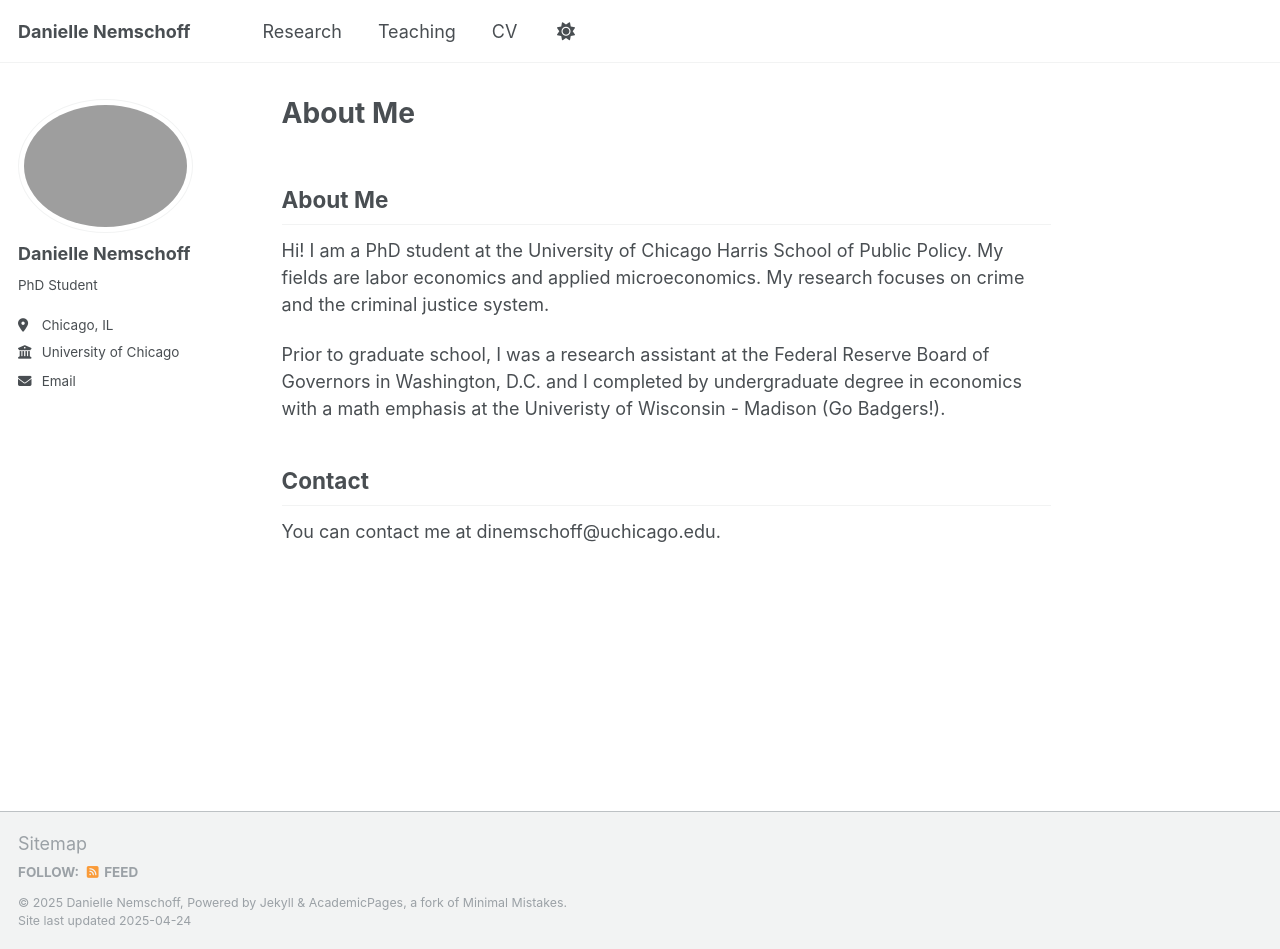
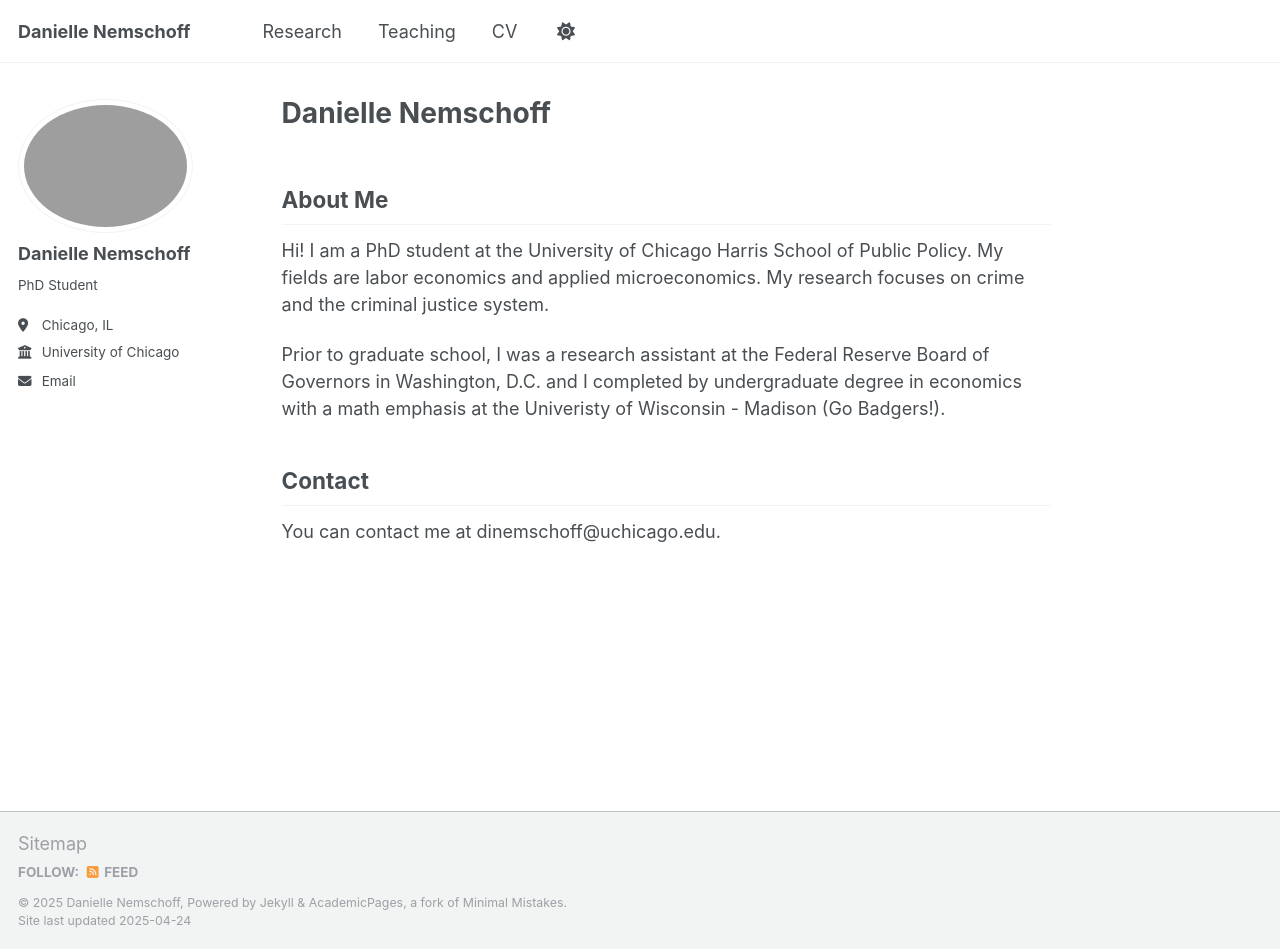
Before and after one commit to daniellenemschoff/daniellenemschoff.github.io, a Jekyll site: the page built from _pages/about.md, in a window 1280 px wide and 949 px high. Built offline with Jekyll 4.4.1, drawn with Linux system fonts in a browser that asks for light colours; our own code applies the rules of GitHub Pages for plain Markdown files.

Commit message:
Update about.md

```diff
--- a/_pages/about.md
+++ b/_pages/about.md
@@ -1,5 +1,6 @@
 ---
 permalink: /
+title: "Danielle Nemschoff"
 author_profile: true
 redirect_from:
   - /about/
```
